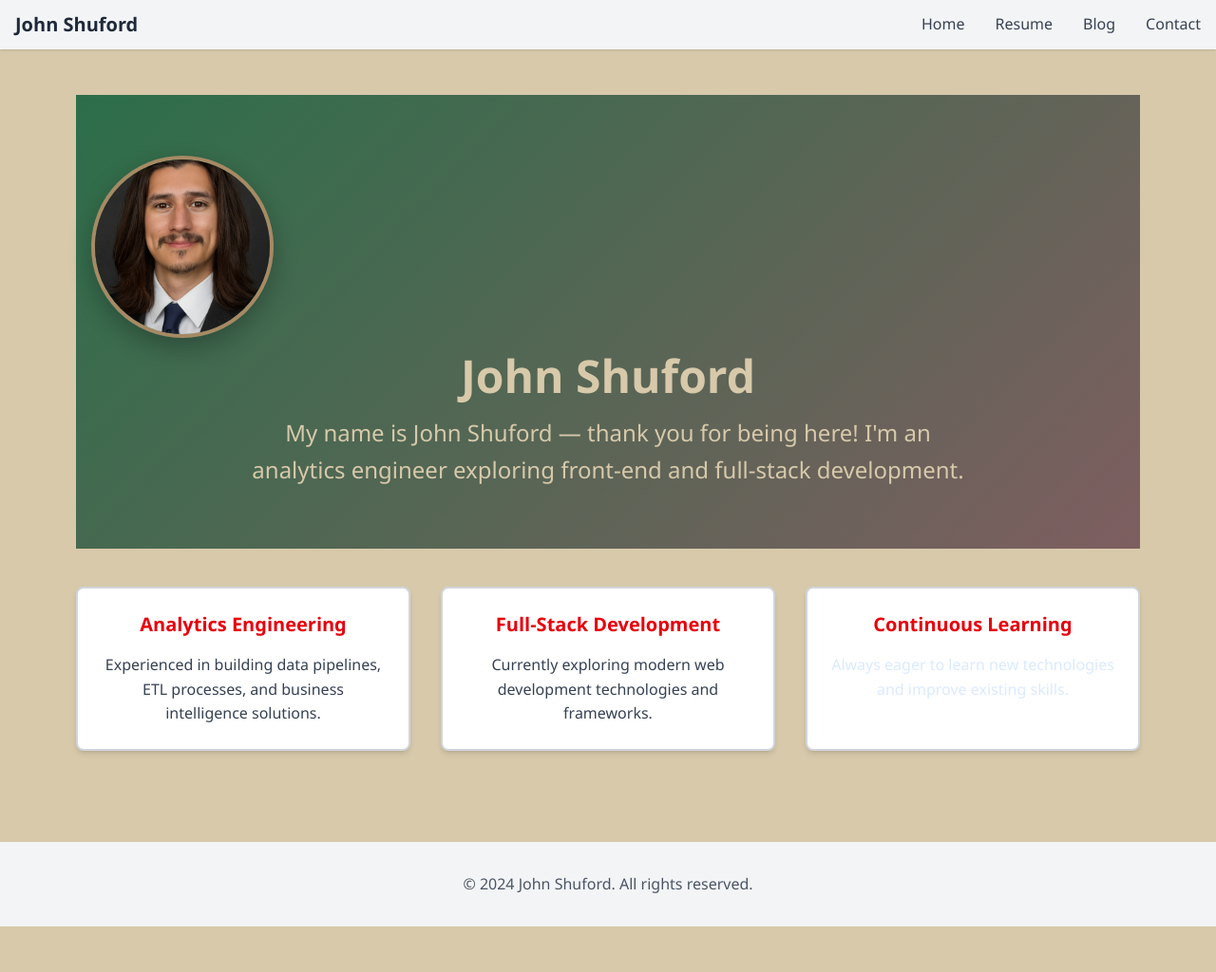
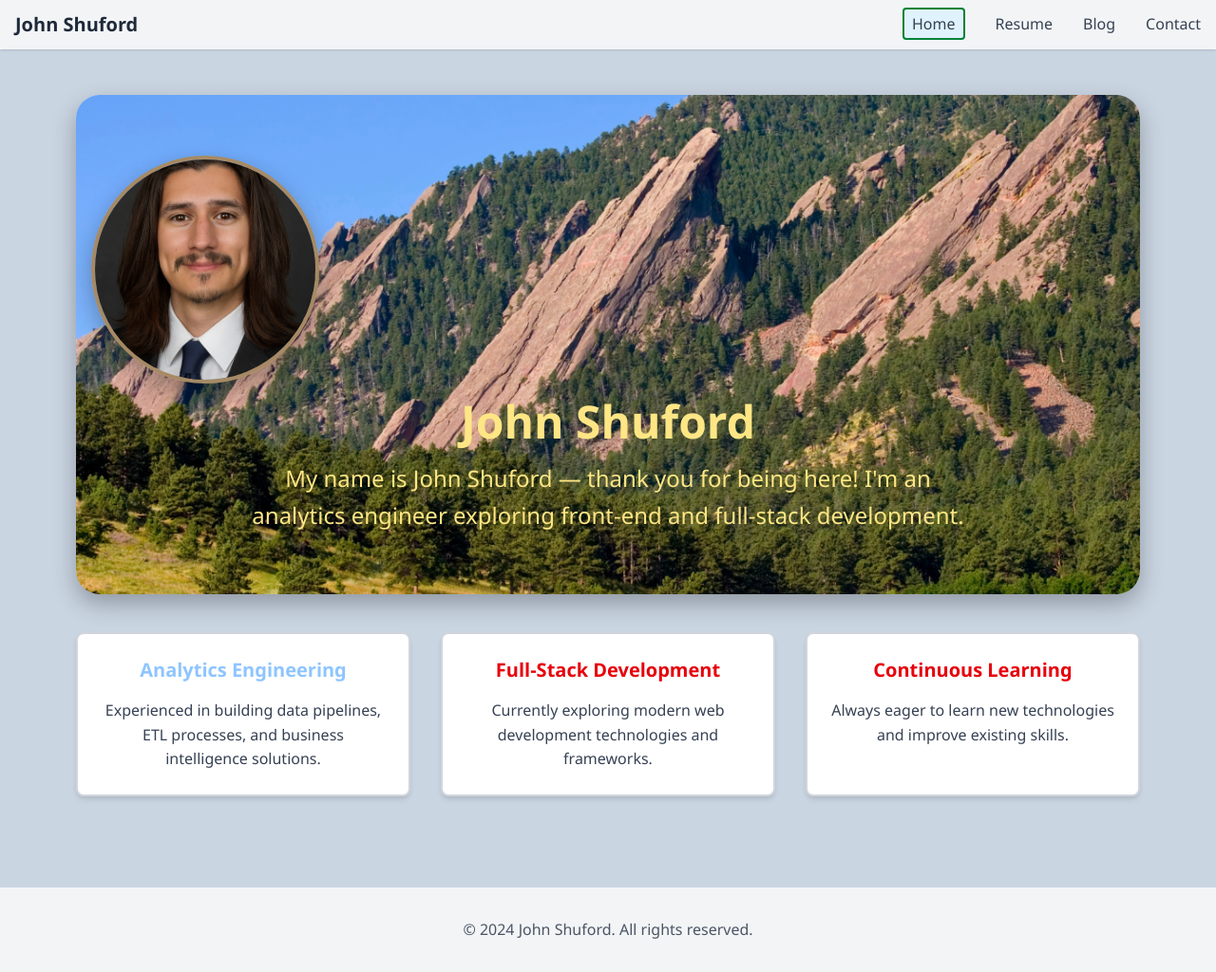
Before and after one commit to JohnShuford/personal_site, a Django app: page / in a window 1280 px wide. Shown: the whole page at 95% size. Before the commit the page ends 976 px from the top, so only its background shows below. Run offline with Django 5.2, Linux system fonts and the light colour scheme.

Commit message:
getting comfortatble with tailwind

```diff
--- a/core/static/core/css/style.css
+++ b/core/static/core/css/style.css
@@ -8,11 +8,16 @@
     --font-mono: ui-monospace, SFMono-Regular, Menlo, Monaco, Consolas, "Liberation Mono",
       "Courier New", monospace;
     --color-red-600: oklch(57.7% 0.245 27.325);
+    --color-amber-200: oklch(92.4% 0.12 95.746);
     --color-green-100: oklch(96.2% 0.044 156.743);
     --color-green-400: oklch(79.2% 0.209 151.711);
     --color-green-500: oklch(72.3% 0.219 149.579);
+    --color-green-600: oklch(62.7% 0.194 149.214);
     --color-green-700: oklch(52.7% 0.154 150.069);
-    --color-blue-100: oklch(93.2% 0.032 255.585);
+    --color-sky-100: oklch(95.1% 0.026 236.824);
+    --color-sky-500: oklch(68.5% 0.169 237.323);
+    --color-blue-300: oklch(80.9% 0.105 251.813);
+    --color-slate-300: oklch(86.9% 0.022 252.894);
     --color-gray-100: oklch(96.7% 0.003 264.542);
     --color-gray-200: oklch(92.8% 0.006 264.531);
     --color-gray-300: oklch(87.2% 0.01 258.338);
@@ -43,6 +48,7 @@
     --font-weight-semibold: 600;
     --font-weight-bold: 700;
     --leading-relaxed: 1.625;
+    --radius-sm: 0.25rem;
     --radius-md: 0.375rem;
     --radius-lg: 0.5rem;
     --default-transition-duration: 150ms;
@@ -374,7 +380,14 @@
   .rounded-md {
     border-radius: var(--radius-md);
   }
+  .rounded-sm {
+    border-radius: var(--radius-sm);
+  }
   .border {
+    border-style: var(--tw-border-style);
+    border-width: 1px;
+  }
+  .border-1 {
     border-style: var(--tw-border-style);
     border-width: 1px;
   }
@@ -390,6 +403,10 @@
     border-bottom-style: var(--tw-border-style);
     border-bottom-width: 1px;
   }
+  .border-double {
+    --tw-border-style: double;
+    border-style: double;
+  }
   .border-gray-200 {
     border-color: var(--color-gray-200);
   }
@@ -402,6 +419,15 @@
   .border-green-400 {
     border-color: var(--color-green-400);
   }
+  .border-green-600 {
+    border-color: var(--color-green-600);
+  }
+  .border-green-700 {
+    border-color: var(--color-green-700);
+  }
+  .bg-amber-200 {
+    background-color: var(--color-amber-200);
+  }
   .bg-gray-100 {
     background-color: var(--color-gray-100);
   }
@@ -410,6 +436,12 @@
   }
   .bg-green-100 {
     background-color: var(--color-green-100);
+  }
+  .bg-sky-100 {
+    background-color: var(--color-sky-100);
+  }
+  .bg-sky-500 {
+    background-color: var(--color-sky-500);
   }
   .bg-white {
     background-color: var(--color-white);
@@ -420,11 +452,17 @@
   .p-0 {
     padding: calc(var(--spacing) * 0);
   }
+  .p-2 {
+    padding: calc(var(--spacing) * 2);
+  }
   .p-4 {
     padding: calc(var(--spacing) * 4);
   }
   .p-6 {
     padding: calc(var(--spacing) * 6);
+  }
+  .px-2 {
+    padding-inline: calc(var(--spacing) * 2);
   }
   .px-3 {
     padding-inline: calc(var(--spacing) * 3);
@@ -437,6 +475,9 @@
   }
   .px-8 {
     padding-inline: calc(var(--spacing) * 8);
+  }
+  .py-1 {
+    padding-block: calc(var(--spacing) * 1);
   }
   .py-2 {
     padding-block: calc(var(--spacing) * 2);
@@ -496,8 +537,14 @@
     --tw-font-weight: var(--font-weight-semibold);
     font-weight: var(--font-weight-semibold);
   }
-  .text-blue-100 {
-    color: var(--color-blue-100);
+  .text-amber-200 {
+    color: var(--color-amber-200);
+  }
+  .text-blue-300 {
+    color: var(--color-blue-300);
+  }
+  .text-gray-100 {
+    color: var(--color-gray-100);
   }
   .text-gray-400 {
     color: var(--color-gray-400);
@@ -564,6 +611,13 @@
       }
     }
   }
+  .hover\:bg-sky-500 {
+    &:hover {
+      @media (hover: hover) {
+        background-color: var(--color-sky-500);
+      }
+    }
+  }
   .hover\:text-gray-600 {
     &:hover {
       @media (hover: hover) {
@@ -582,6 +636,13 @@
     &:hover {
       @media (hover: hover) {
         color: var(--color-green-700);
+      }
+    }
+  }
+  .hover\:text-sky-100 {
+    &:hover {
+      @media (hover: hover) {
+        color: var(--color-sky-100);
       }
     }
   }
@@ -677,13 +738,17 @@
   .hero-section {
     text-align: center;
     padding: 4rem 0;
-    background: linear-gradient(135deg, var(--pine-green) 0%, var(--cedar-brown) 100%);
-    color: var(--warm-sand);
+    background-image: url('/static/core/images/Flatirons-Webpage.png');
+    background-size: cover;
+    background-position: center;
+    background-repeat: no-repeat;
     margin-bottom: 2.5rem;
+    border-radius: 25px;
+    box-shadow: 0 10px 25px rgba(11, 12, 16, 0.3);
   }
   .profile-img {
-    width: 12rem;
-    height: 12rem;
+    width: 15rem;
+    height: 15rem;
     border-radius: 50%;
     object-fit: cover;
     border: 4px solid var(--muted-gold);
@@ -691,13 +756,13 @@
     margin-bottom: 1rem;
   }
   .btn-pine {
-    background-color: var(--floral-mist);
+    background-color: var(--pine-green);
     color: white;
     border: none;
     transition: background-color 0.3s ease;
   }
   .btn-pine:hover {
-    background-color: var(--pine-green);
+    background-color: var(--floral-mist);
     color: white;
   }
   .timeline {
@@ -760,7 +825,7 @@
     font-family: 'Segoe UI', Tahoma, Geneva, Verdana, sans-serif;
     line-height: 1.6;
     color: var(--jet-black);
-    background-color: var(--warm-sand);
+    background-color: var(--color-slate-300);
   }
   .h5 {
     color: var(--rust-orange);
--- a/core/templates/core/base.html
+++ b/core/templates/core/base.html
@@ -21,7 +21,7 @@
                 <div class="hidden md:flex md:items-center md:space-x-8" id="navbar-menu">
                     <ul class="flex space-x-8">
                         <li>
-                            <a class="text-gray-700 hover:text-green-700 transition-colors" href="{% url 'home' %}">Home</a>
+                            <a class="bg-sky-100 py-1 px-2 rounded-sm border-green-700 border-2 border-double text-gray-700 hover:text-sky-100 hover:bg-sky-500 transition-colors" href="{% url 'home' %}">Home</a>
                         </li>
                         <li>
                             <a class="text-gray-700 hover:text-green-700 transition-colors" href="{% url 'resume' %}">Resume</a>
--- a/core/templates/core/home.html
+++ b/core/templates/core/home.html
@@ -5,16 +5,17 @@
 
 {% block content %}
 <div class="hero-section">
-    <div class="container mx-auto px-4">
+    <div class="container mx-auto px-4 rounded-md">
         <img src="{% static 'core/images/headshot.png' %}" alt="John Shuford" class="profile-img">
-        <h1 class="text-4xl md:text-5xl font-bold mb-4">John Shuford</h1>
-        <p class="text-xl md:text-2xl leading-relaxed max-w-3xl mx-auto">My name is John Shuford — thank you for being here! I'm an analytics engineer exploring front-end and full-stack development.</p>
+        <h1 class="text-4xl md:text-5xl font-bold mb-4 text-amber-200">John Shuford</h1>
+        <p class="text-xl md:text-2xl leading-relaxed max-w-3xl mx-auto text-amber-200">
+            My name is John Shuford — thank you for being here! I'm an analytics engineer exploring front-end and full-stack development.</p>
     </div>
 </div>
 
 <div class="grid grid-cols-1 md:grid-cols-3 gap-8">
     <div class="bg-white rounded-lg shadow-md p-6 text-center border-2 border-gray-300 hover:-translate-y-1 transition-transform duration-200">
-        <h5 class="text-xl font-semibold text-red-600 mb-4">Analytics Engineering</h5>
+        <h5 class="text-xl font-semibold text-blue-300 mb-4">Analytics Engineering</h5>
         <p class="text-gray-700">Experienced in building data pipelines, ETL processes, and business intelligence solutions.</p>
     </div>
     <div class="bg-white rounded-lg shadow-md p-6 text-center border-2 border-gray-300 hover:-translate-y-1 transition-transform duration-200">
@@ -23,7 +24,7 @@
     </div>
     <div class="bg-white rounded-lg shadow-md p-6 text-center border-2 border-gray-300 hover:-translate-y-1 transition-transform duration-200">
         <h5 class="text-xl font-semibold text-red-600 mb-4">Continuous Learning</h5>
-        <p class="text-blue-100">Always eager to learn new technologies and improve existing skills.</p>
+        <p class="text-gray-700">Always eager to learn new technologies and improve existing skills.</p>
     </div>
 </div>
 {% endblock %}
```
Also changed, not shown: core/static/core/images/Flatirons-Webpage.png (added), 1 other file.
